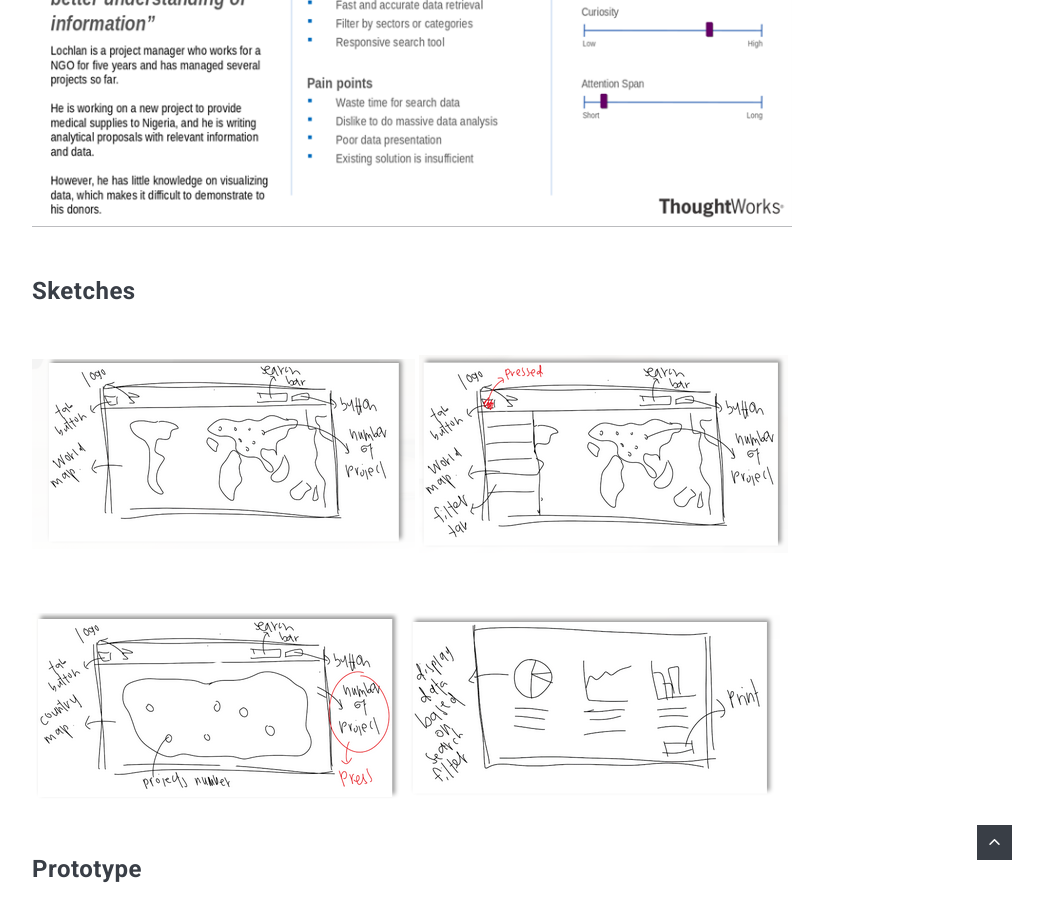
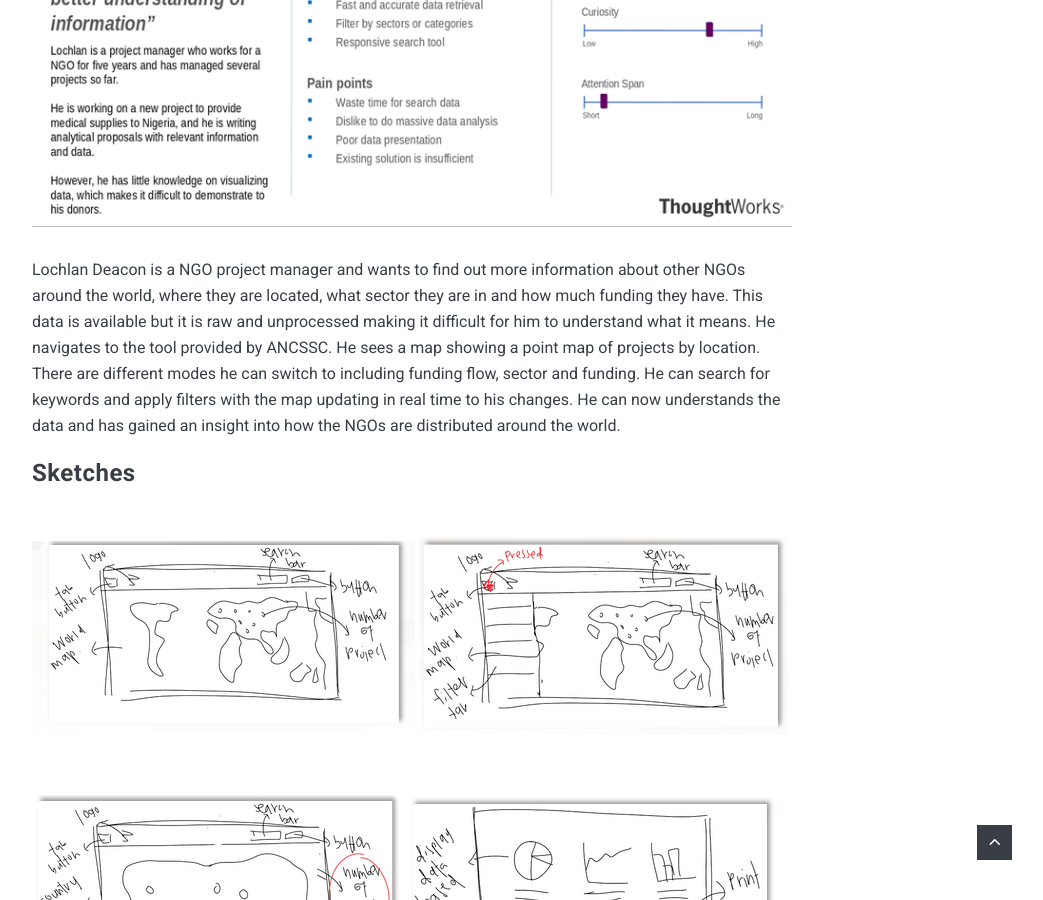
Before and after one commit to UCL-COMP0016-Team37/ProjectWebsite, a Jekyll site: the page built from _pages/2_hci.md, in a window 1280 px wide and 900 px high, scrolled down 2278 px. Shown: the whole window, without its empty margins (228-1271 px from the left). Built offline with Jekyll 4.4.1, drawn with Linux system fonts in a browser that asks for light colours; nearby versions of some CDN libraries.

Commit message:
Added persona scenario

```diff
--- a/_pages/2_hci.md
+++ b/_pages/2_hci.md
@@ -17,6 +17,8 @@ Which kind of way would you access the data?
 
 ### Personas
 ![]({{site.baseurl}}/images/persona.png)
+Lochlan Deacon is a NGO project manager and wants to find out more information about other NGOs around the world, where they are located, what sector they are in and how much funding they have. This data is available but it is raw and unprocessed making it difficult for him to understand what it means. He navigates to the tool provided by ANCSSC. He sees a map showing a point map of projects by location. There are different modes he can switch to including funding flow, sector and funding. He can search for keywords and apply filters with the map updating in real time to his changes. He can now understands the data and has gained an insight into how the NGOs are distributed around the world.
+
 
 ### Sketches
 ![]({{site.baseurl}}/images/sketch1.png)
```
Also changed, not shown: 1 other file.
